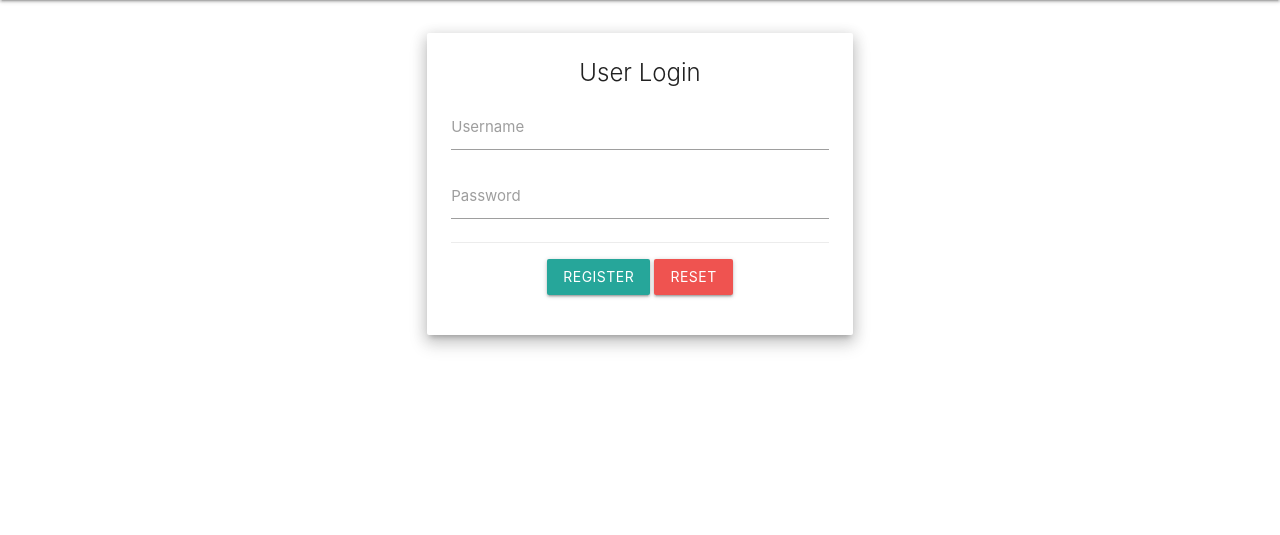
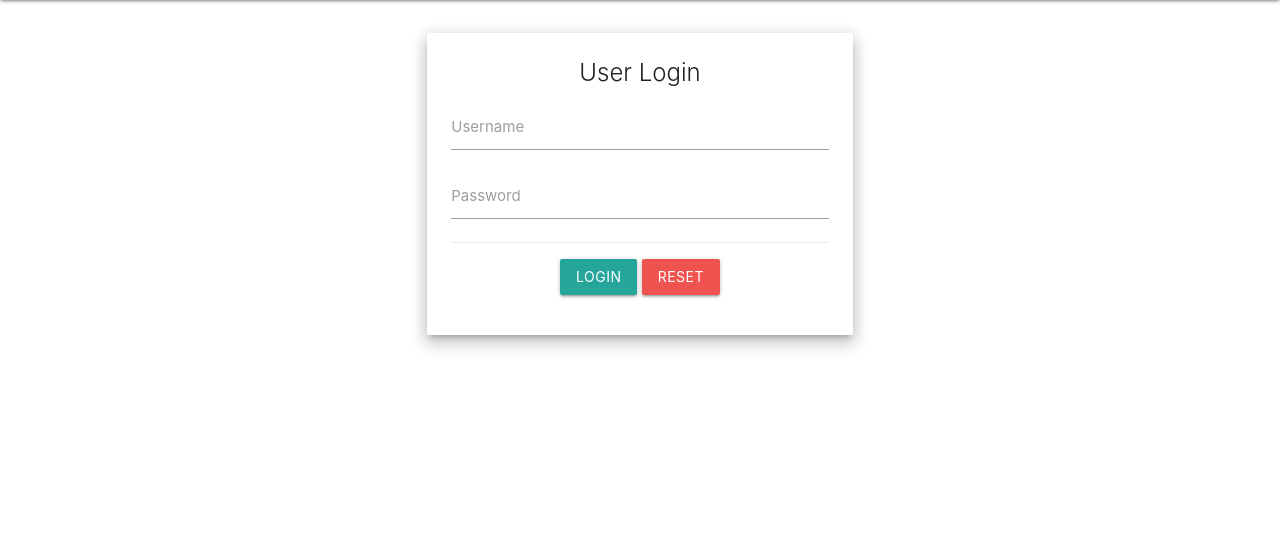
Before and after one commit to SuhelKhanCA/Noter, a PHP site: page /login.php in a window 1280 px wide. Shown: the part 64-599 px from the top of the page. Run offline with PHP 8.4, Linux system fonts and the light colour scheme.

```diff
--- a/login.php
+++ b/login.php
@@ -102,7 +102,7 @@ if ($_SERVER['REQUEST_METHOD'] == 'POST') {
                             </div>
                             <div class="card-action center-align">
                                 <!-- Submit and Reset Buttons -->
-                                <button type="submit" class="btn waves-effect waves-light">Register</button>
+                                <button type="submit" class="btn waves-effect waves-light">Login</button>
                                 <button type="reset" class="btn red lighten-1 waves-effect waves-light">Reset</button>
                             </div>
                         </form>
```
